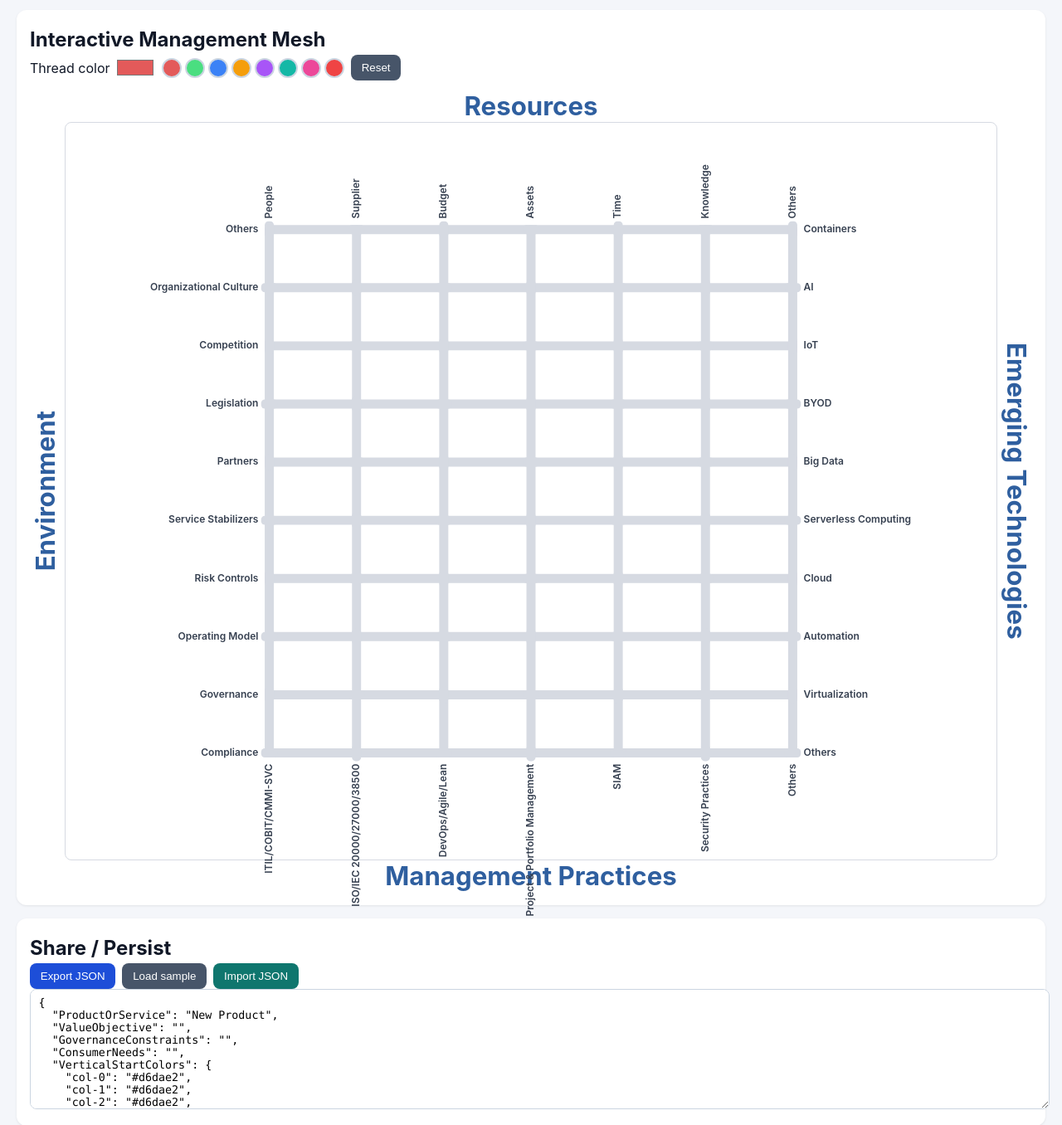
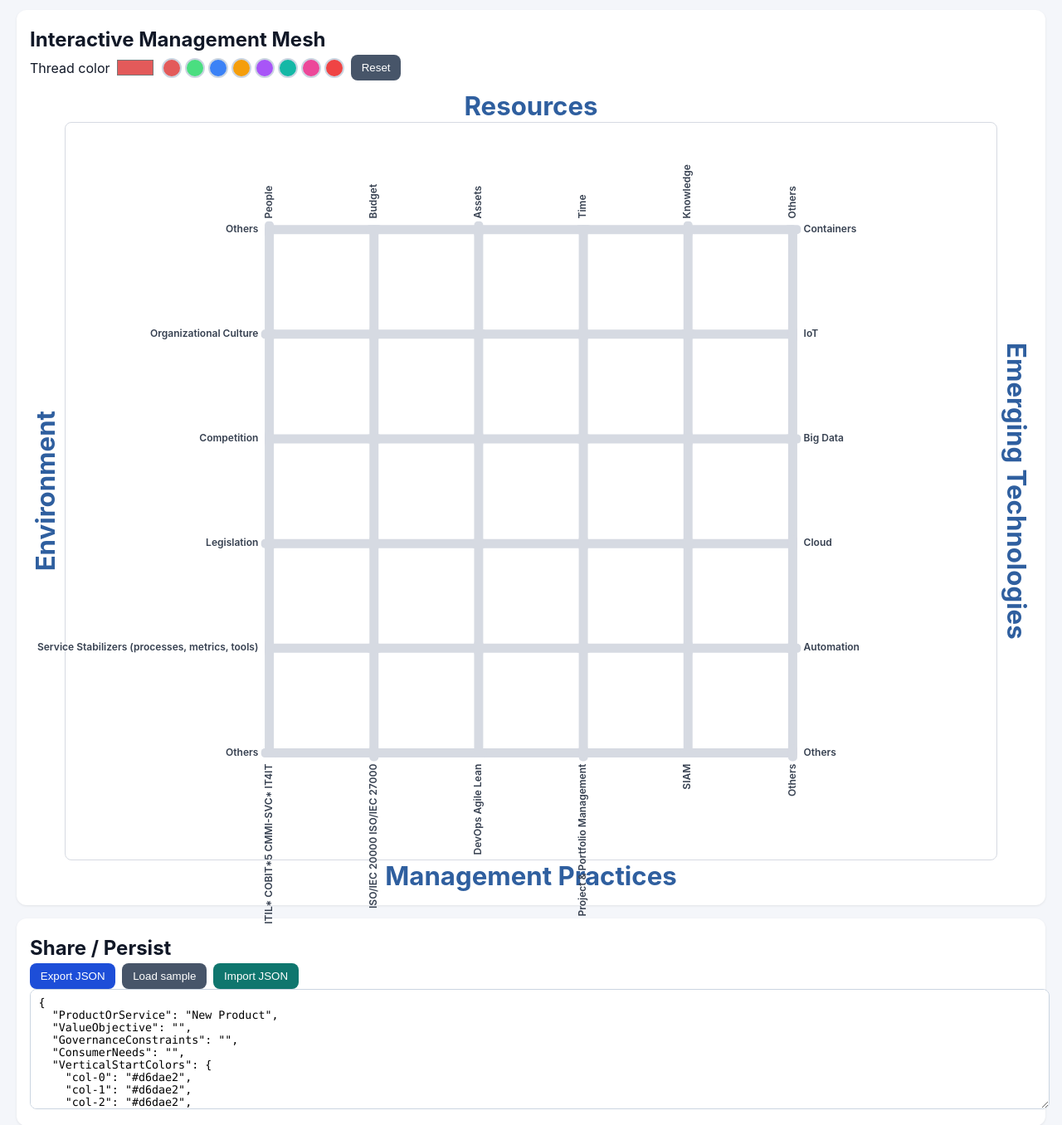
Before and after one commit to enijburg/ManagementMesh, an ASP.NET Core app: page / in a window 1280 px wide. Shown: the part 242-1598 px from the top of the page at 83% size. Run offline with ASP.NET Core 8, Linux system fonts and the light colour scheme.

Commit message:
Align label arrays to reference VeriSM mesh (6×6 grid)
Agent-Logs-Url: https://github.com/enijburg/ManagementMesh/sessions/729bda9a-07d4-4007-a57e-43effb138230

Co-authored-by: enijburg <26871632+enijburg@users.noreply.github.com>

```diff
--- a/src/ManagementMesh.Editor/Pages/Index.razor
+++ b/src/ManagementMesh.Editor/Pages/Index.razor
@@ -215,10 +215,10 @@
 </section>
 
 @code {
-    private static readonly string[] Resources = ["People", "Supplier", "Budget", "Assets", "Time", "Knowledge", "Others"];
-    private static readonly string[] ManagementPractices = ["ITIL/COBIT/CMMI-SVC", "ISO/IEC 20000/27000/38500", "DevOps/Agile/Lean", "Project & Portfolio Management", "SIAM", "Security Practices", "Others"];
-    private static readonly string[] Environment = ["Others", "Organizational Culture", "Competition", "Legislation", "Partners", "Service Stabilizers", "Risk Controls", "Operating Model", "Governance", "Compliance"];
-    private static readonly string[] EmergingTechnologies = ["Containers", "AI", "IoT", "BYOD", "Big Data", "Serverless Computing", "Cloud", "Automation", "Virtualization", "Others"];
+    private static readonly string[] Resources = ["People", "Budget", "Assets", "Time", "Knowledge", "Others"];
+    private static readonly string[] ManagementPractices = ["ITIL* COBIT*5 CMMI-SVC* IT4IT", "ISO/IEC 20000 ISO/IEC 27000", "DevOps Agile Lean", "Project & Portfolio Management", "SIAM", "Others"];
+    private static readonly string[] Environment = ["Others", "Organizational Culture", "Competition", "Legislation", "Service Stabilizers (processes, metrics, tools)", "Others"];
+    private static readonly string[] EmergingTechnologies = ["Containers", "IoT", "Big Data", "Cloud", "Automation", "Others"];
 
     private static readonly string[] PresetColors = ["#e35a5a", "#4ade80", "#3b82f6", "#f59e0b", "#a855f7", "#14b8a6", "#ec4899", "#ef4444"];
 
```
